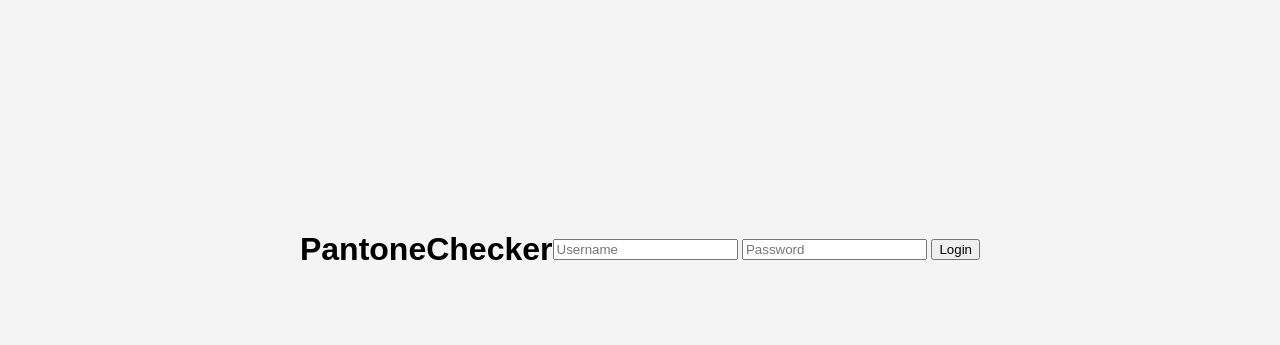
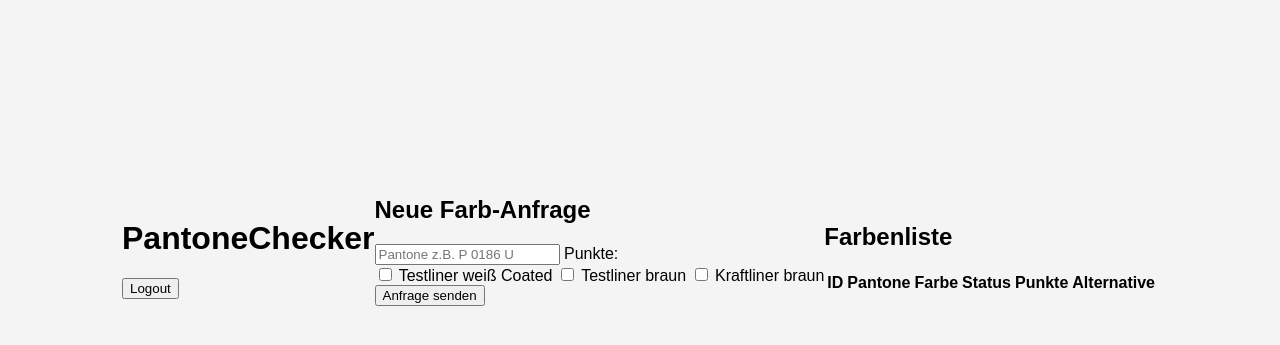
Before and after one commit to silentoldschool/v2pantonechecker, a Flask app: template templates/index.html in a window 1280 px wide. Shown: the part 151-496 px from the top of the page. Run offline with Flask 3, Linux system fonts and the light colour scheme; the template is opened without the code that fills it, so the values that code supplies are empty.

Commit message:
Update index.html

```diff
--- a/templates/index.html
+++ b/templates/index.html
@@ -3,32 +3,42 @@
 <head>
 <meta charset="UTF-8">
 <title>PantoneChecker</title>
-<link rel="stylesheet" href="/static/css/style.css">
+<link rel="stylesheet" href="static/style.css">
 </head>
 <body>
-<h1>PantoneChecker</h1>
-
-<div id="loginDiv">
-  <input type="text" id="username" placeholder="Username">
-  <input type="password" id="password" placeholder="Password">
-  <button onclick="login()">Login</button>
+<div class="header">
+    <h1>PantoneChecker</h1>
+    <button onclick="logout()">Logout</button>
 </div>
 
-<div id="mainDiv" style="display:none;">
-  <h2>Farb-Anfragen</h2>
-  <div>
-    <input type="text" id="pantoneInput" placeholder="Pantone z.B. P 0186 U">
-    <label><input type="checkbox" value="Testliner weiß">Testliner weiß</label>
-    <label><input type="checkbox" value="Kraftliner braun">Kraftliner braun</label>
+<div class="color-request">
+    <h2>Neue Farb-Anfrage</h2>
+    <input type="text" id="pantone" placeholder="Pantone z.B. P 0186 U">
+    <label>Punkte:</label><br>
+    <input type="checkbox" id="point1" value="Testliner weiß Coated"> Testliner weiß Coated
+    <input type="checkbox" id="point2" value="Testliner braun"> Testliner braun
+    <input type="checkbox" id="point3" value="Kraftliner braun"> Kraftliner braun<br>
     <button onclick="sendRequest()">Anfrage senden</button>
-  </div>
-
-  <h2>Liste Farben</h2>
-  <table id="colorTable" border="1">
-    <tr><th>Pantone</th><th>Hex</th><th>Points</th><th>Status</th><th>Alt Farbe</th></tr>
-  </table>
+    <p id="request-msg"></p>
 </div>
 
-<script src="/static/js/script.js"></script>
+<div class="color-list">
+    <h2>Farbenliste</h2>
+    <table id="colorTable">
+        <thead>
+            <tr>
+                <th>ID</th>
+                <th>Pantone</th>
+                <th>Farbe</th>
+                <th>Status</th>
+                <th>Punkte</th>
+                <th>Alternative</th>
+            </tr>
+        </thead>
+        <tbody></tbody>
+    </table>
+</div>
+
+<script src="static/js/script.js"></script>
 </body>
 </html>
```
